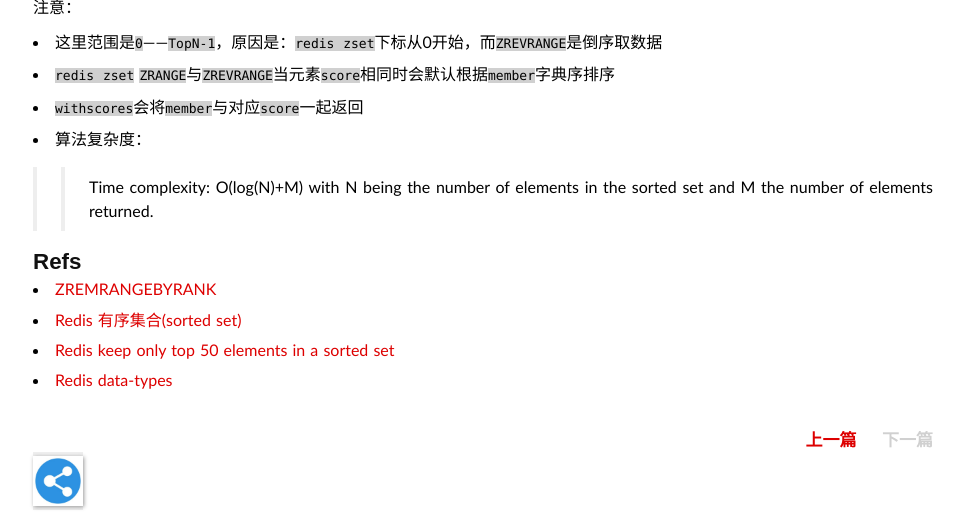
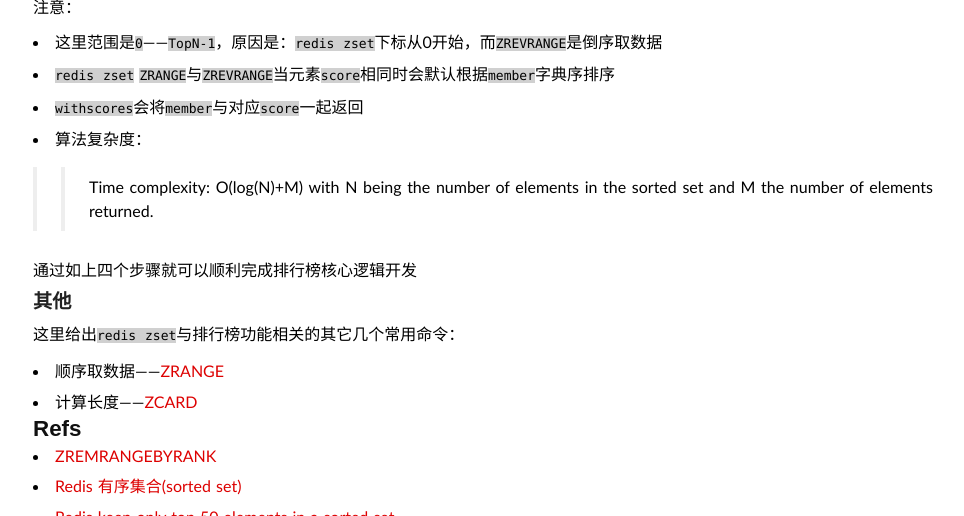
Before and after one commit to duyanghao/duyanghao.github.io, a Jekyll site: the page built from _posts/2018-12-6-redis-rank.md, in a window 1280 px wide and 900 px high, scrolled down 1481 px, cut to the strip 0-516 px from the top of the window. Shown: the whole strip, without its empty margins (157-1121 px from the left). Built offline with Jekyll 4.4.1, drawn with Linux system fonts in a browser that asks for light colours; some web fonts are replaced; comment, search, counter and statistics services are not loaded.

Commit message:
添加redis rank
Signed-off-by: duyanghao <1294057873@qq.com>

```diff
--- a/_posts/2018-12-6-redis-rank.md
+++ b/_posts/2018-12-6-redis-rank.md
@@ -81,6 +81,15 @@ ZREVRANGE fans_rank 0 (TopN-1) withscores
 * 算法复杂度：
 >> Time complexity: O(log(N)+M) with N being the number of elements in the sorted set and M the number of elements returned.
 
+通过如上四个步骤就可以顺利完成排行榜核心逻辑开发
+
+### 其他
+
+这里给出`redis zset`与排行榜功能相关的其它几个常用命令：
+
+* 顺序取数据——[ZRANGE](https://redis.io/commands/zrevrange)
+* 计算长度——[ZCARD](https://redis.io/commands/zcard)
+
 ## Refs
 
 * [ZREMRANGEBYRANK](http://redisdoc.com/sorted_set/zremrangebyrank.html)
```
